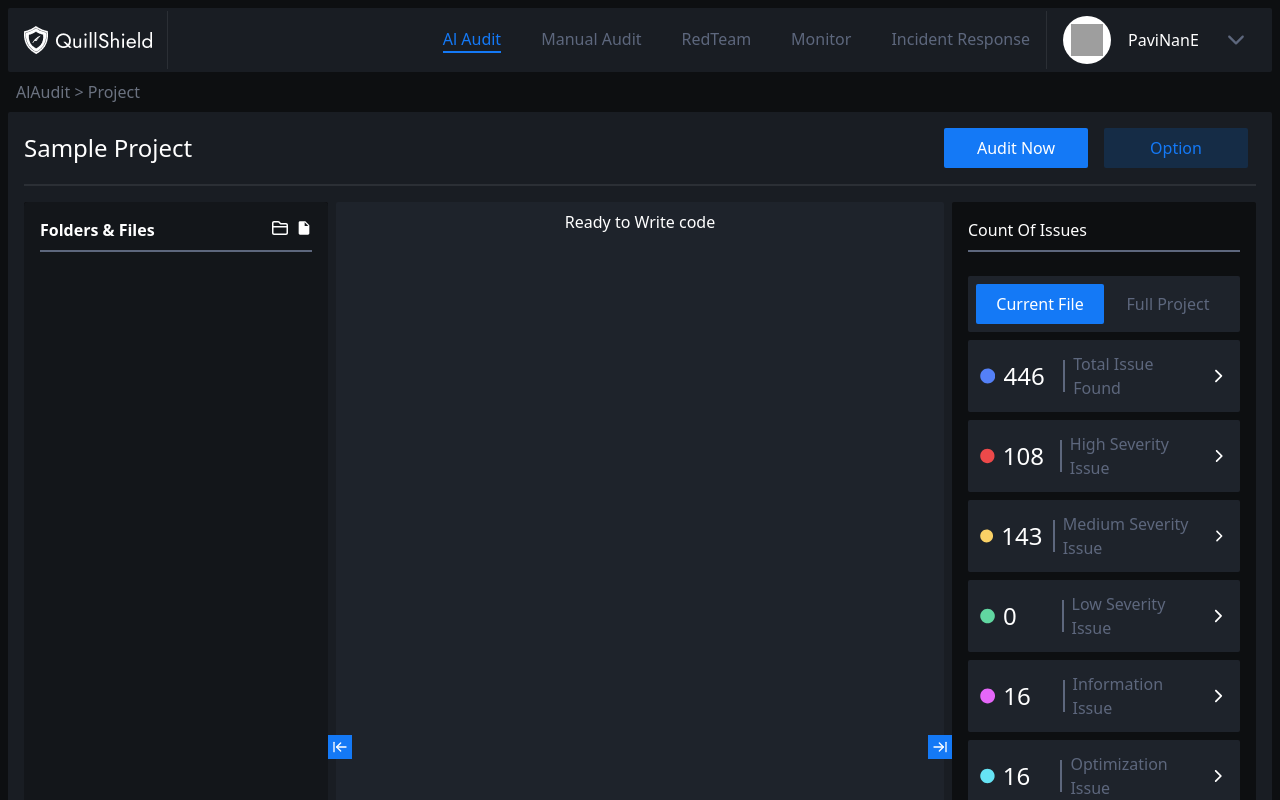
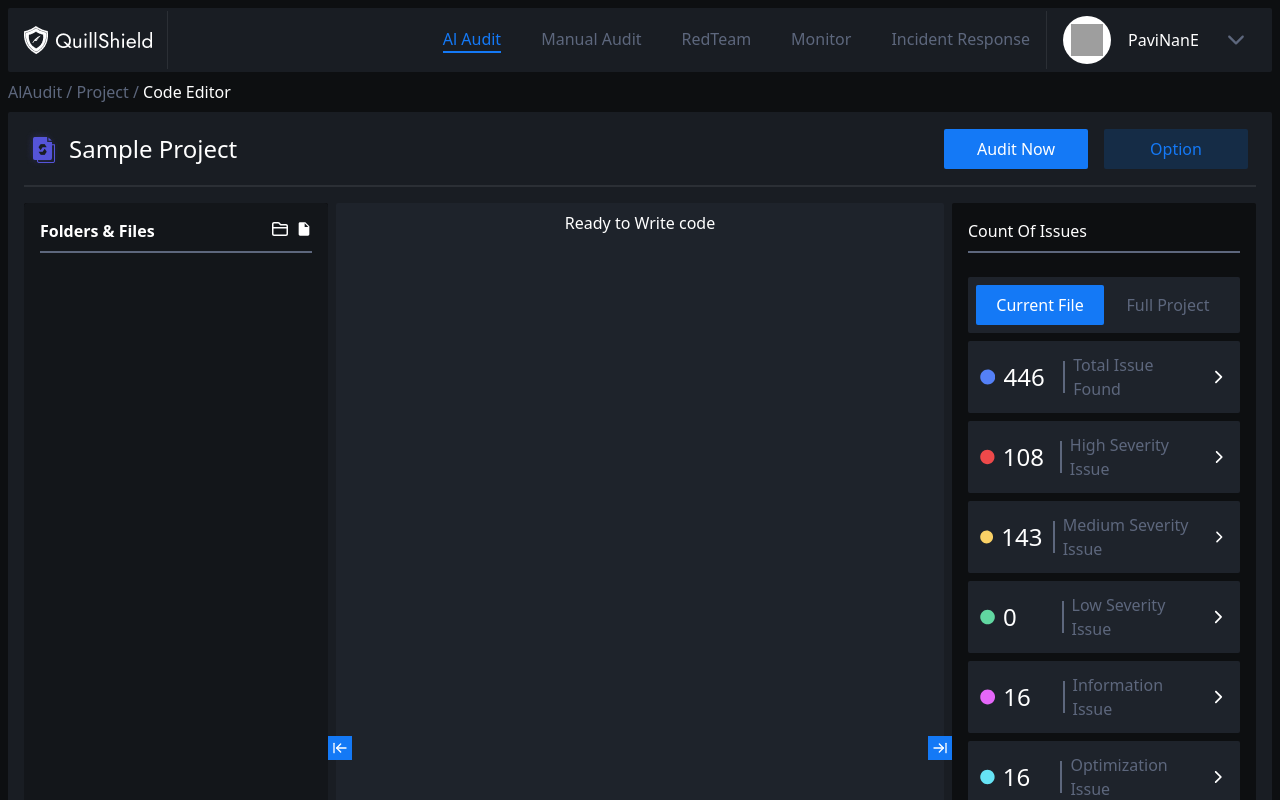
Before and after one commit to pavinane/coder_IDE, a Next.js app: page / in a window 1280 px wide. Built offline with nearby package versions, Linux system fonts and the light colour scheme; grey boxes are pictures that could not be loaded.

Commit message:
add changes

```diff
--- a/pages/al-audit/index.js
+++ b/pages/al-audit/index.js
@@ -7,6 +7,8 @@ import FolderStructure from "../components/FolderStructure";
 import { MdClose } from "react-icons/md";
 import CountIssue from "../components/CountIssue";
 import { LuArrowLeftToLine, LuArrowRightToLine } from "react-icons/lu";
+import Upload from "../../assets/Upload.png";
+import Image from "next/image";
 
 function AlAudit() {
   const [folders, setFolders] = useState([]);
@@ -54,7 +56,10 @@ function AlAudit() {
     <Layout>
       <div className=" p-4 bg-[#191d23] min-h-screen rounded-sm ">
         <div className="flex justify-between items-center border-b-2 border-[#2b2f35] pb-4">
-          <h1 className="text-2xl">Sample Project</h1>
+          <div className="text-2xl flex items-center gap-2 ">
+            <Image src={Upload} alt="upload" className="" />
+            <div> Sample Project</div>
+          </div>
           <div className="two-cards flex justify-around w-80">
             <button className="bg-[#1479f6] text-white p-2 rounded-sm w-36">
               Audit Now
--- a/pages/al-audit/project/index.jsx
+++ /dev/null
@@ -1,13 +0,0 @@
-// pages/al-audit.js
-import React from "react";
-import Layout from "../../components/Layout";
-
-function Project() {
-  return (
-    <Layout>
-      <h1 className="">Project Pages</h1>
-    </Layout>
-  );
-}
-
-export default Project;
--- a/pages/components/Header.jsx
+++ b/pages/components/Header.jsx
@@ -21,7 +21,7 @@ function Header() {
 
   // Generate the URL for the random avatar image
 
-  const avatarUrl1 = `https://api.dicebear.com/8.x/${style}/svg?seed=${seed}}`; // need to change seed
+  const avatarUrl1 = `https://api.dicebear.com/8.x/${style}/svg?seed="pavi"}`; // need to change seed
 
   const breadcrumbs = [
     { text: "AlAudit", href: "/" },
@@ -52,7 +52,11 @@ function Header() {
         </div>
       </div>
 
-      <Breadcrumbs items={breadcrumbs} />
+      {/* <Breadcrumbs items={breadcrumbs} /> */}
+      <p className="mt-2 mb-2">
+        {" "}
+        <span className="text-[#5D677D]">AlAudit / Project /</span> Code Editor
+      </p>
       {/* Render content based on the activeMenu */}
       {/* {activeMenu !== null && (
         <div className="mt-4 p-4 bg-gray-200">
```
Also changed, not shown: assets/Upload.png (added).
